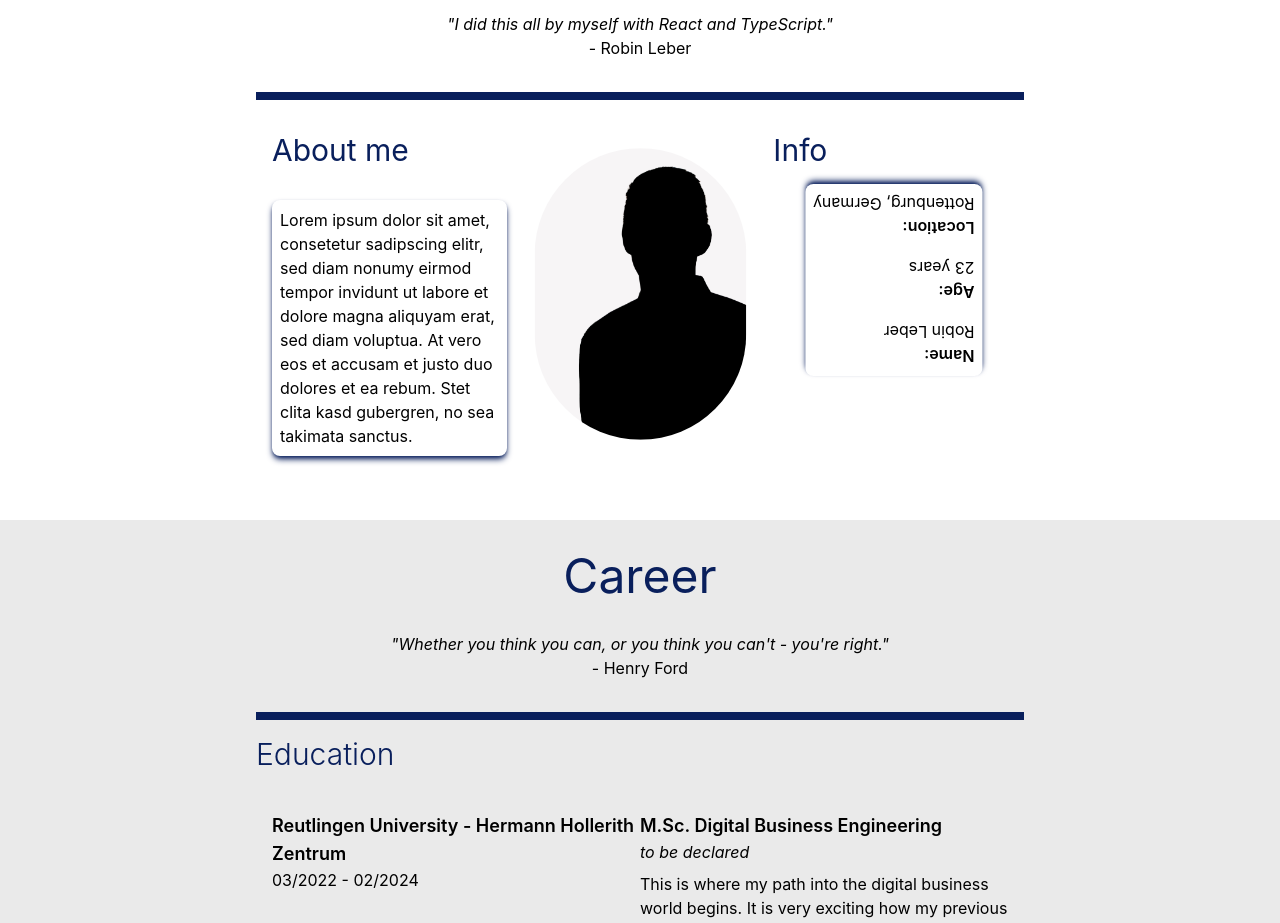
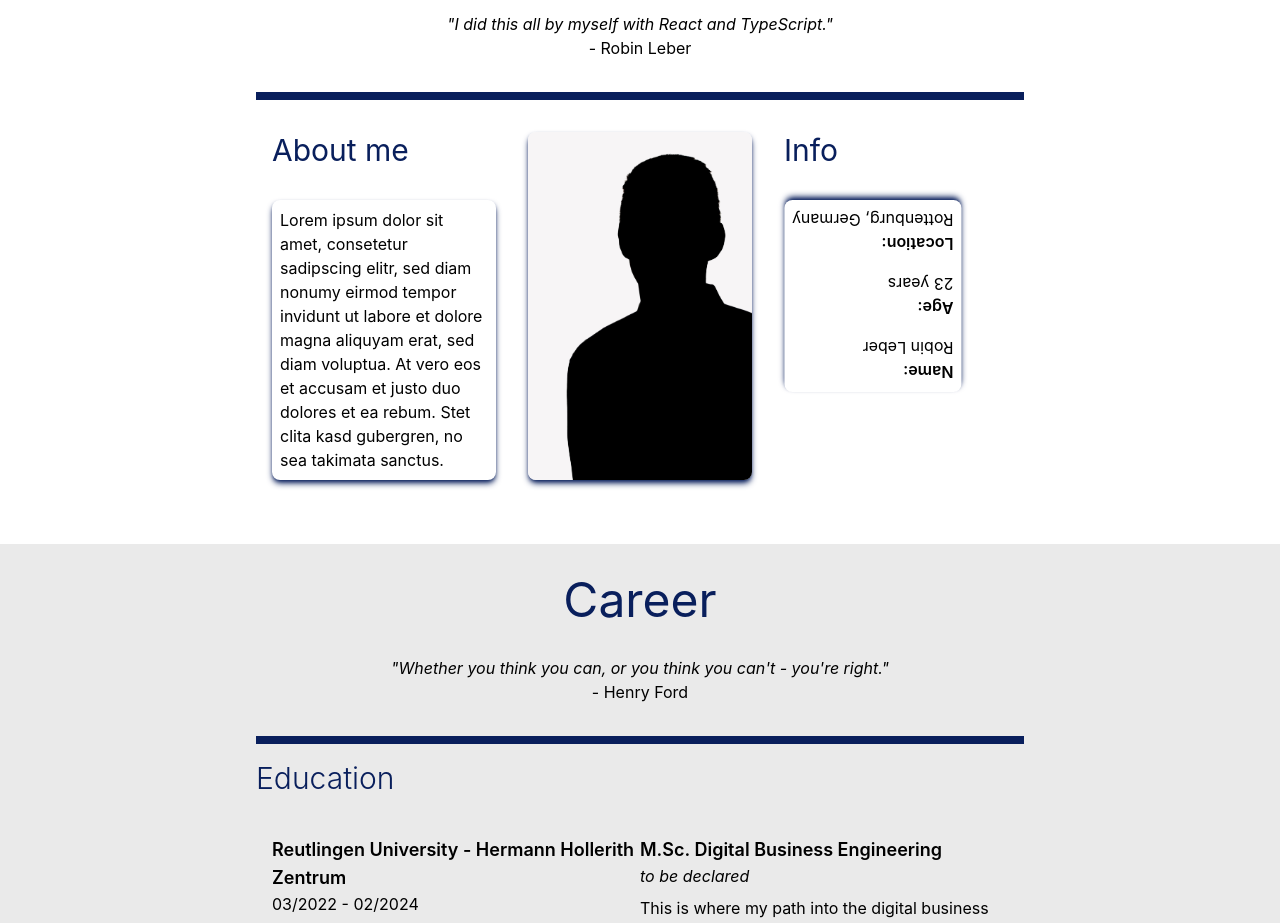
Before and after one commit to LeberCode/mySelf, a React (Create React App) app: page / in a window 1280 px wide. Shown: the part 900-1823 px from the top of the page. Built offline with nearby package versions, Linux system fonts and the light colour scheme.

Commit message:
Profile styling

```diff
--- a/src/components/Profile.tsx
+++ b/src/components/Profile.tsx
@@ -46,20 +46,20 @@ const Profile = (props: ChildrenProps) => {
                     <div className="text-3xl pb-8">
                         About me
                     </div>
-                    <div className="text-black bg-white rounded-lg p-2 max-w-fit shadow-md shadow-signal" onMouseOver={() => setAbout(!about)} onMouseLeave={() => setAbout(!about)}>
+                    <div className="text-black bg-white rounded-lg p-2 min-w-fit shadow-md shadow-signal" onMouseOver={() => setAbout(!about)} onMouseLeave={() => setAbout(!about)}>
                         {about ? aboutMe: aboutLorem}
                     </div>
                 </div>
                 {/* picture */}
-                <div className="flex-1">
-                    <div className="bg-myShadow hover:bg-meProf w-full h-full bg-cover bg-center rounded-full shadow-lg shadow-white scale-90 transition duration-500 ease-in-out transform hover:-translate-y-1 hover:scale-100"/>
+                <div className="flex-1 px-4">
+                    <div className="bg-myShadow hover:bg-meProf w-full h-full bg-cover bg-center rounded-lg shadow-md shadow-signal transition duration-500 ease-in-out transform"/>
                 </div>
                 {/* info */}
                 <div className="flex-1 px-4">
-                    <div className="text-3xl pb-4">
+                    <div className="text-3xl pb-8">
                         Info
                     </div>
-                    <div className="text-black bg-white rounded-lg p-2 max-w-fit shadow-md shadow-signal rotate-180 m-4 ml-8 mt-0 transition hover:rotate-0 duration-300">
+                    <div className="text-black bg-white rounded-lg p-2 max-w-fit shadow-md shadow-signal rotate-180 transition hover:rotate-0 duration-300">
                         <p className="font-semibold">
                             Name:
                         </p>
```
